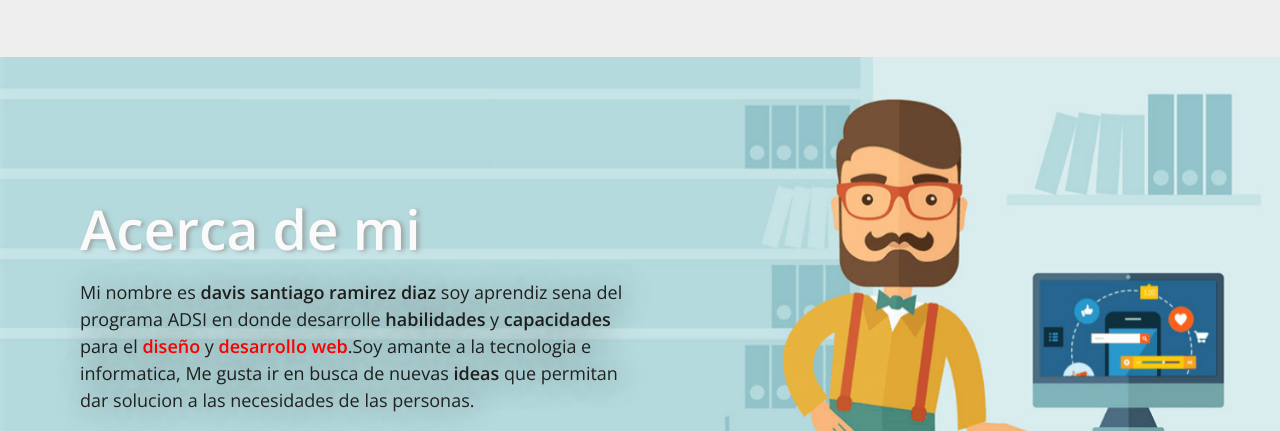
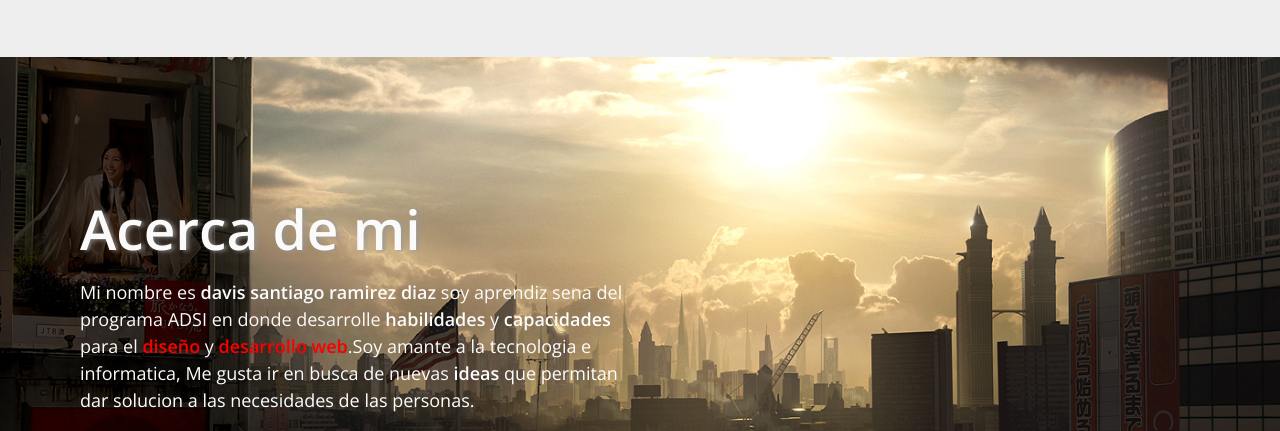
Before and after one commit to davisdev7/folio, a plain HTML site: page index.html in a window 1280 px wide. Shown: the part 1418-1849 px from the top of the page. Drawn offline with nearby package versions, Linux system fonts and the light colour scheme.

Commit message:
cambio apariencia session acerca de mi

```diff
--- a/css/styleindex.css
+++ b/css/styleindex.css
@@ -249,12 +249,13 @@ header nav ul li a:hover {
 /*-------------ABRE-------------*/
 
 .main-acercademi {
-    background: url("../img/hola-min.png");
+    background: url("../img/china_town_by_andreewallin.jpg");
     height: 500px;
     background-position: center center;
     background-repeat: no-repeat;
     background-size: cover;
     display: flex;
+    background-attachment: fixed;
     height: auto;
 }
 
@@ -276,7 +277,7 @@ header nav ul li a:hover {
     width: 50%;
     font-family: 'Open Sans', sans-serif;
     font-size: 18px;
-    color: rgba(33, 33, 33, 1);
+    color: white;
     text-shadow: 3px 1px 30px rgba(97, 97, 97, 1);
     line-height: 27px;
 }
```
Also changed, not shown: img/3.jpeg (added), img/china_town_by_andreewallin.jpg (added), img/fade_by_tatchit-d5dj5bs.png (added), img/fire.jpeg (added), img/mac.jpeg (added), img/paisaje.jpeg (added), img/photo-1484807352052-23338990c6c6.jpeg (added), img/templo.jpg (added).
